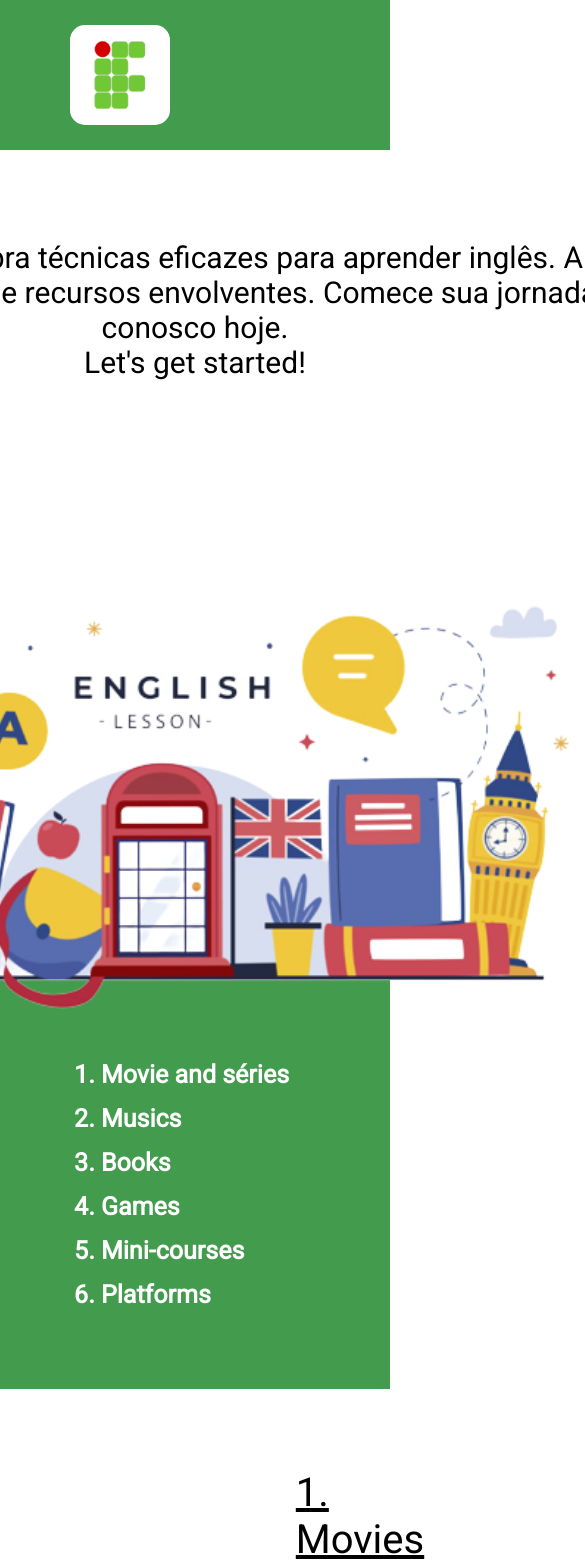
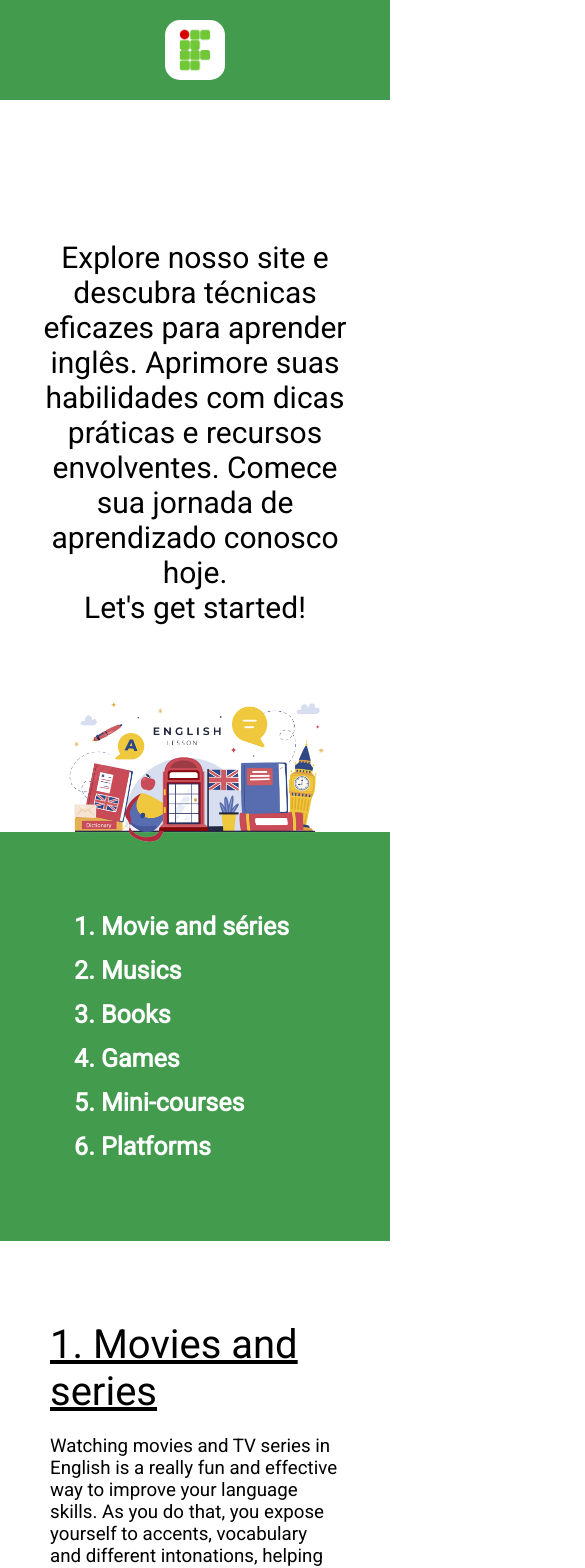
Before and after one commit to iagoPinheiro1401/ingles-instrumental, a Next.js app: page / in a window 390 px wide. Shown: the top 1568 px of the page, 585 px wide, since content can reach past the window. Built offline with nearby package versions, Linux system fonts and the light colour scheme.

Commit message:
atualizado responsividade

```diff
--- a/pages/index.jsx
+++ b/pages/index.jsx
@@ -10,6 +10,11 @@ const PlatformsContainer = styled.div`
     justify-content: center;
     gap: 40px;
     margin-bottom: 40px;
+
+    @media (max-width: 1500px) {
+        flex-direction: column;
+        align-items: center;
+    }
 `
 
 function HomePage () {
--- a/src/components/header/Header.jsx
+++ b/src/components/header/Header.jsx
@@ -10,24 +10,39 @@ const HeaderContainer = styled.div`
     top: 0;
     left: 0;
     z-index: 2;
+
+    @media (max-width: 1200px) {
+        justify-content: center;
+        height: 100px;
+    }
 `
 
 const Img = styled.img`
     margin: 0 350px 0 70px;
     position: relative;
     border-radius: 15px;
+    width: 100px;
+
+    @media (max-width: 1200px) {
+        margin: 0;
+        width: 60px;
+    }
 `
 
 const Text = styled.h1`
     color: white;
     font-weight: bold;
     font-size: 50px;
+
+    @media (max-width: 1200px) {
+        display: none;
+    }
 `
 
 export default function Header() {
     return(
             <HeaderContainer>
-                <Img src="ifcee.png" width="100px"/>
+                <Img src="ifcee.png"/>
                 <Text>Métodos de aprendizagem da língua inglesa</Text>
             </HeaderContainer>
     )
--- a/src/components/methods/Methods.jsx
+++ b/src/components/methods/Methods.jsx
@@ -7,6 +7,14 @@ const ContainerMain = styled.div`
     justify-content: center;
     margin: 80px 360px;
     gap: 20px;
+
+    @media (max-width: 1300px) {
+        margin: 80px 100px;
+    }
+
+    @media (max-width: 550px) {
+        margin: 80px 50px;
+    }
 `
 
 const Title = styled.span`
--- a/src/components/platforms/CardPlatform.jsx
+++ b/src/components/platforms/CardPlatform.jsx
@@ -8,6 +8,10 @@ const Content = styled.div`
 const Img = styled.img`
     width: 500px;
     height: 230px;
+
+    @media (max-width: 550px) {
+        width: 300px;
+    }
 `
 
 const Card = styled.div`
@@ -20,6 +24,10 @@ const Card = styled.div`
     overflow: hidden;
     word-break: break-word;
     height: 350px;
+
+    @media (max-width: 550px) {
+        width: 300px;
+    }
 `
 const Text = styled.p`
     padding: 20px 20px 40px 20px;
--- a/src/components/presentation/Presentation.jsx
+++ b/src/components/presentation/Presentation.jsx
@@ -14,7 +14,7 @@ const TextContainer = styled.h2`
     display: flex;
     justify-content: center;
     align-items: center;
-    width: 150vh;
+    margin: 0 40px;
 `
 
 const H2 = styled.h2`
@@ -48,6 +48,16 @@ const Img = styled.img`
     position: relative;
     bottom: -104px;
     width: 900px;
+
+    @media (max-width: 1000px) {
+        width: 500px;
+        bottom: -58px;
+    }
+
+    @media (max-width: 550px) {
+        width: 310px;
+        bottom: -36px;
+    }
 `
 
 export default function Presentation() {
```
